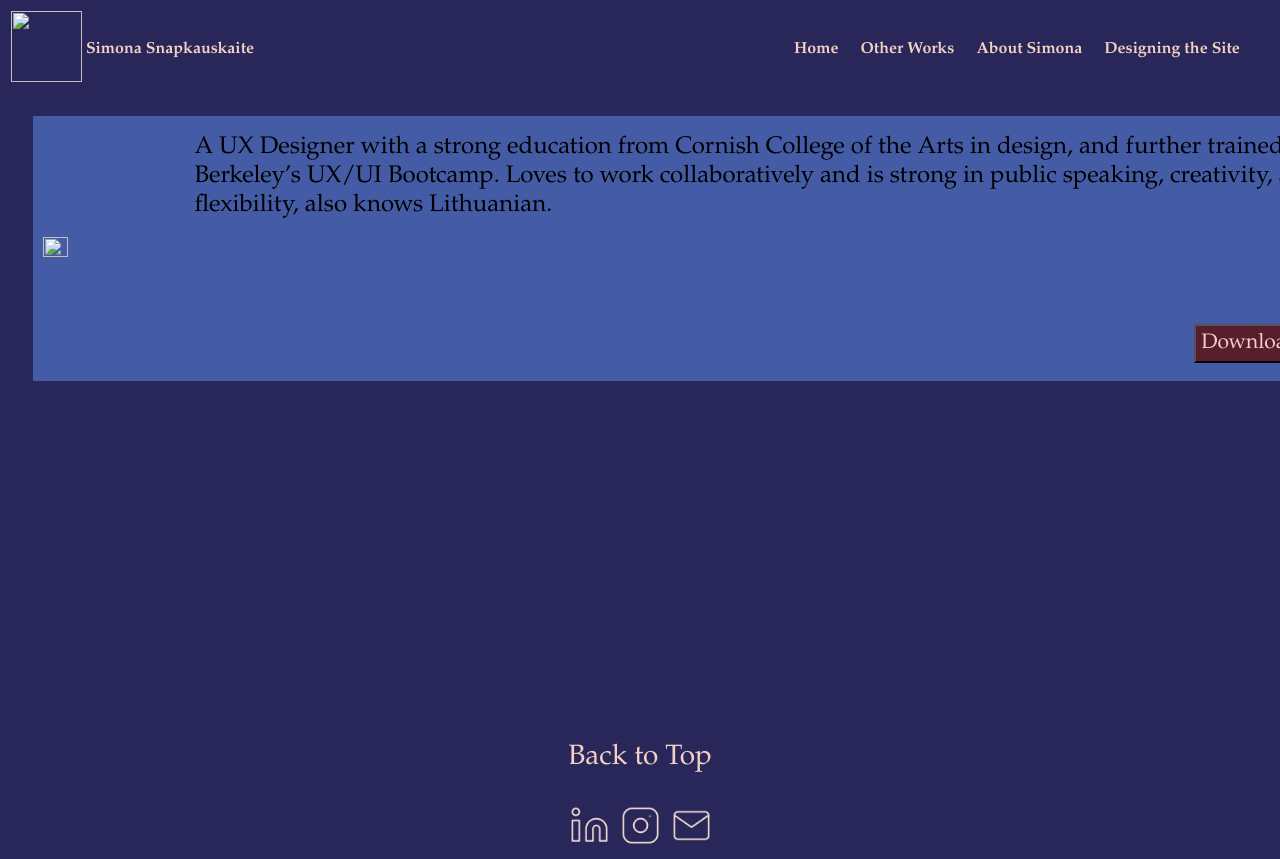
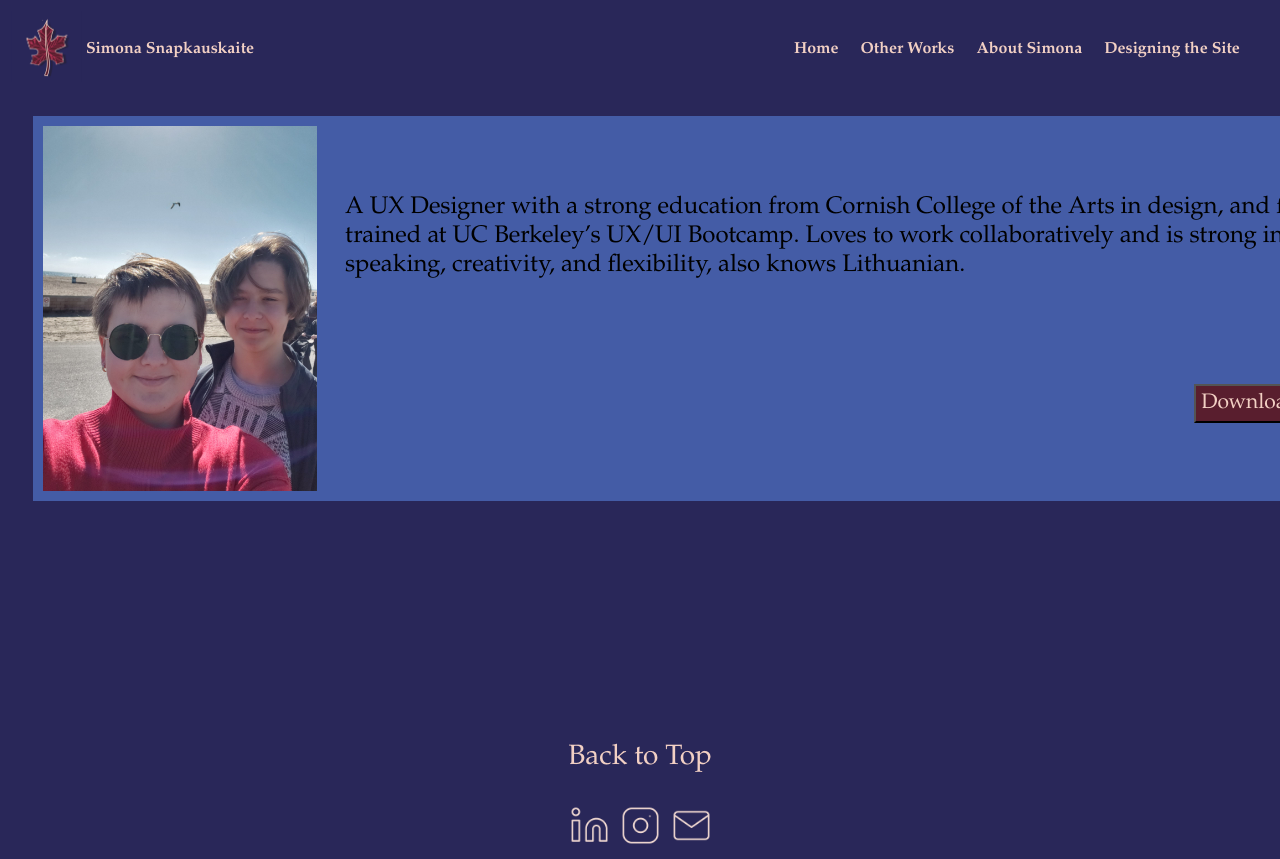
Before and after one commit to SimonaSnap/UX_UI_HW_17, a plain HTML site: page docs/index.html in a window 1280 px wide. Shown: the top 859 px of the page. Drawn offline with Linux system fonts and the light colour scheme; the site is published under a folder, as on GitHub Pages, so addresses that start at the root find nothing.

Commit message:
Update index.html

```diff
--- a/docs/index.html
+++ b/docs/index.html
@@ -11,7 +11,7 @@
 <body>
     <header class="nav inline-block">
         <table>
-            <th><img src= "/images/logo.PNG"></th>
+            <th><img src="images/logo.PNG"></th>
             <th><p>Simona Snapkauskaite</p></th>
         </table>
 
@@ -27,7 +27,7 @@
 
     <section class="herolmg">
         <div class="content">
-            <img src= "/images/20191228_113821.JPG">
+            <img src="images/20191228_113821.JPG">
             <table class="around">
                 <tr>
                     <td class="about">A UX Designer with a strong education from Cornish College of the Arts in design, and further trained at UC Berkeley’s UX/UI Bootcamp. Loves to work collaboratively and is strong in public speaking, creativity, and flexibility, also knows Lithuanian.</td>
```
